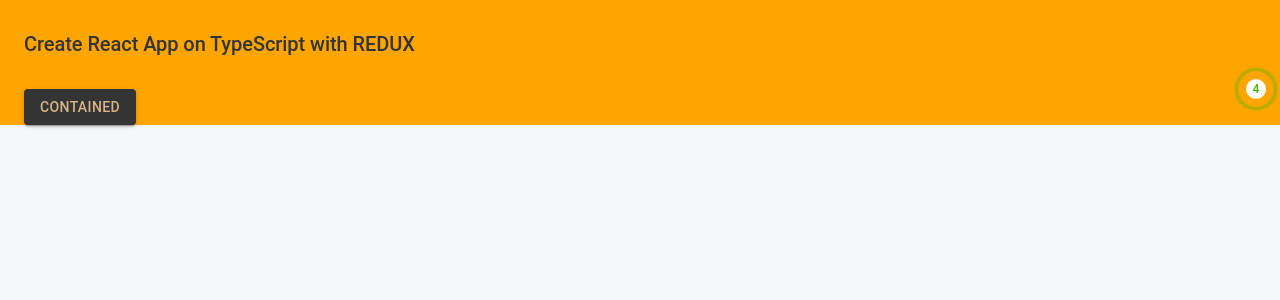
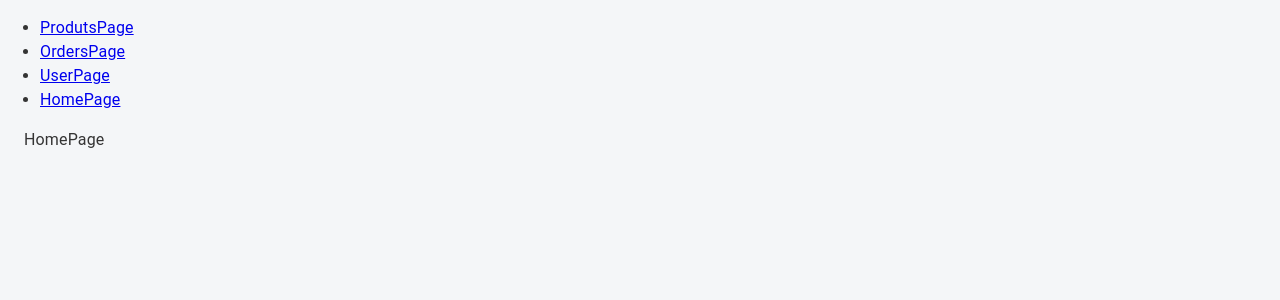
Before and after one commit to Musab74/burak-react, a React (Create React App) app: page / in a window 1280 px wide. Shown: the top 300 px of the page. Built offline with nearby package versions, Linux system fonts and the light colour scheme.

Commit message:
feat: create components

```diff
--- a/package.json
+++ b/package.json
@@ -13,6 +13,7 @@
     "react": "^18.2.0",
     "react-dom": "^18.0.0",
     "react-redux": "^7.2.8",
+    "react-router-dom": "^5.1.9",
     "react-scripts": "5.0.0",
     "typescript": "~4.1.5",
     "web-vitals": "^2.1.4"
@@ -21,7 +22,8 @@
     "@types/jest": "^27.5.2",
     "@types/node": "^17.0.45",
     "@types/react": "^18.2.48",
-    "@types/react-dom": "^18.2.18"
+    "@types/react-dom": "^18.2.18",
+    "@types/react-router-dom": "^5.3.3"
   },
   "scripts": {
     "start": "react-scripts start",
--- a/src/app/App.tsx
+++ b/src/app/App.tsx
@@ -1,23 +1,50 @@
 import React from "react";
-import '../css/app.css';  // fixed path
+import '../css/app.css';
 import { Box, Button, Container, Stack, Typography } from "@mui/material";
 import { RippleBadge } from "./MaterialTheme/styled";
+import { Link, Route, Switch } from "react-router-dom";
+import { HomePage } from "./screens/homePage";
+import { ProductsPage } from "./screens/productsPage";
+import { OrdersPage } from "./screens/ordersPage";
+import { UserPage } from "./screens/userPage";
+
 
 function App() {
   return (
-    <Container sx={{background:"orange"}}>
-      <Stack flexDirection="column">
-        <Box sx={{ my: 4 }}>
-          <Typography variant="h4" component="h4">
-            Create React App on TypeScript with REDUX
-          </Typography>
-        </Box>
-        <RippleBadge badgeContent={4}>
-        <Button variant="contained">Contained</Button>
-        </RippleBadge>
-      </Stack>
-    </Container>
-  );
+    <div>
+      <nav>
+        <ul>
+          <li>
+            <Link to="/products" >ProdutsPage</Link>
+          </li>
+          <li>
+            <Link to="/orders" > OrdersPage</Link>
+          </li>
+          <li>
+            <Link to="/member-page" > UserPage</Link>
+          </li>
+          <li>
+            <Link to="/" > HomePage</Link>
+          </li>
+        </ul>
+      </nav>
+
+      <Switch>
+        <Route path="/products">
+          <ProductsPage />
+        </Route>
+        <Route path="/orders">
+          <OrdersPage />
+        </Route>
+        <Route path="/member-page">
+          <UserPage />
+        </Route>
+        <Route path="/">
+          <HomePage />
+        </Route>
+      </Switch>
+    </div>
+  )
 }
 
 export default App;
--- /dev/null
+++ b/src/app/screens/helpPage/index.tsx
@@ -0,0 +1,5 @@
+import { Container } from "@mui/material";
+
+export function HelpPage() {
+    return <Container>HelpPage</Container>
+}
--- /dev/null
+++ b/src/app/screens/homePage/index.tsx
@@ -0,0 +1,5 @@
+import { Container } from "@mui/material";
+
+export function HomePage() {
+    return <Container>HomePage</Container>
+}
--- /dev/null
+++ b/src/app/screens/ordersPage/index.tsx
@@ -0,0 +1,5 @@
+import { Container } from "@mui/material";
+
+export function OrdersPage() {
+    return <Container>OrdersPage</Container>
+}
--- /dev/null
+++ b/src/app/screens/productsPage/index.tsx
@@ -0,0 +1,5 @@
+import { Container } from "@mui/material";
+
+export function ProductsPage() {
+    return <Container>ProductsPage</Container>
+}
--- /dev/null
+++ b/src/app/screens/userPage/index.tsx
@@ -0,0 +1,5 @@
+import { Container } from "@mui/material";
+
+export function UserPage() {
+    return <Container>UsersPage</Container>
+}
--- a/src/index.tsx
+++ b/src/index.tsx
@@ -7,6 +7,7 @@ import reportWebVitals from "./reportWebVitals";
 import CssBaseline from "@mui/material/CssBaseline";
 import { ThemeProvider } from "@mui/material/styles";
 import theme from "./app/MaterialTheme";
+import { BrowserRouter as Router } from "react-router-dom";
 import "./css/index.css";
 
 ReactDOM.render(
@@ -14,12 +15,13 @@ ReactDOM.render(
     <Provider store={store}>
       <ThemeProvider theme={theme}>
         <CssBaseline />
+        <Router>
         <App />
+        </Router>
       </ThemeProvider>
     </Provider>
   </React.StrictMode>,
   document.getElementById("root")
 );
 
-// Optional: Performance logging
 reportWebVitals();
```
Also changed, not shown: 2 other files (tests, documents, lock files or other folders).
